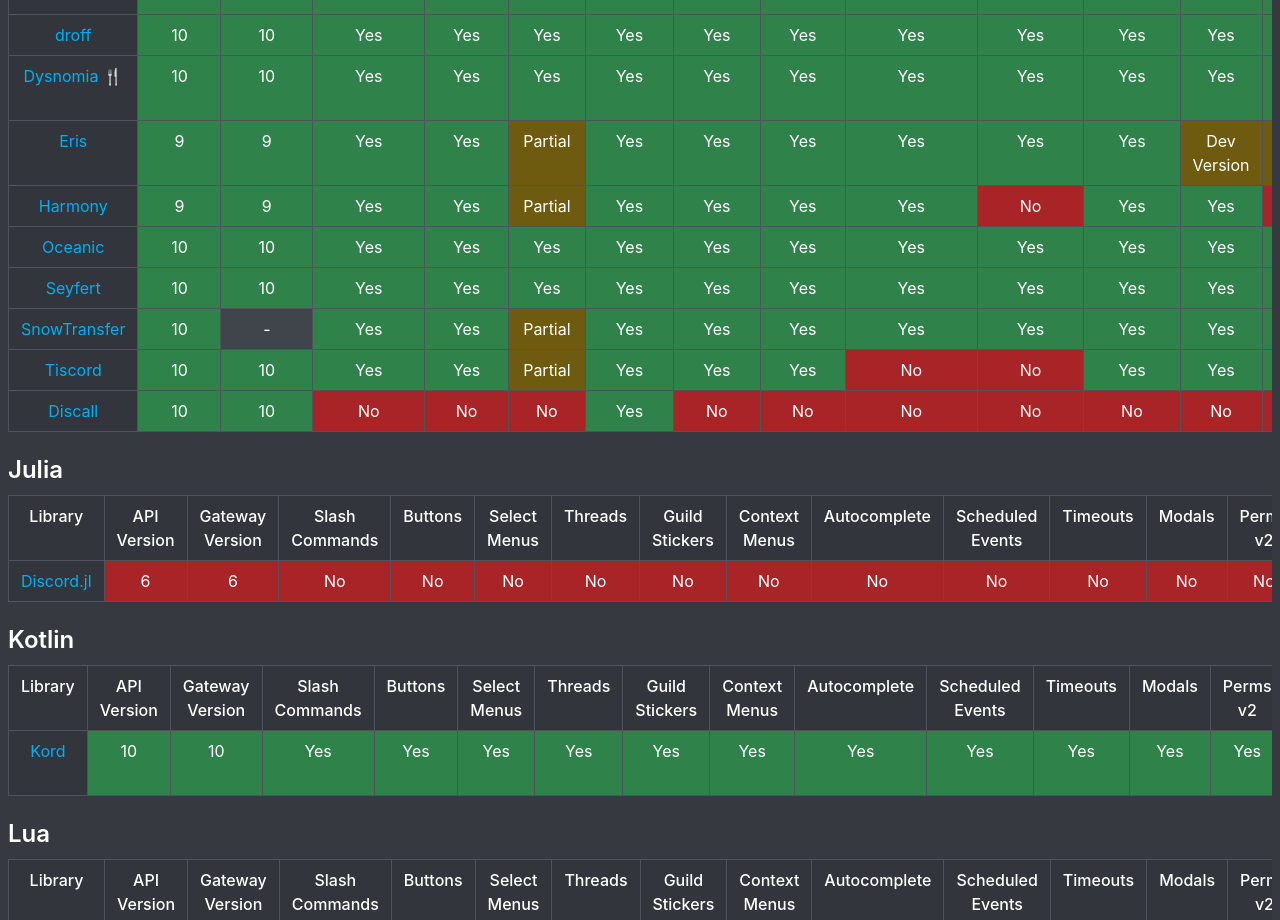
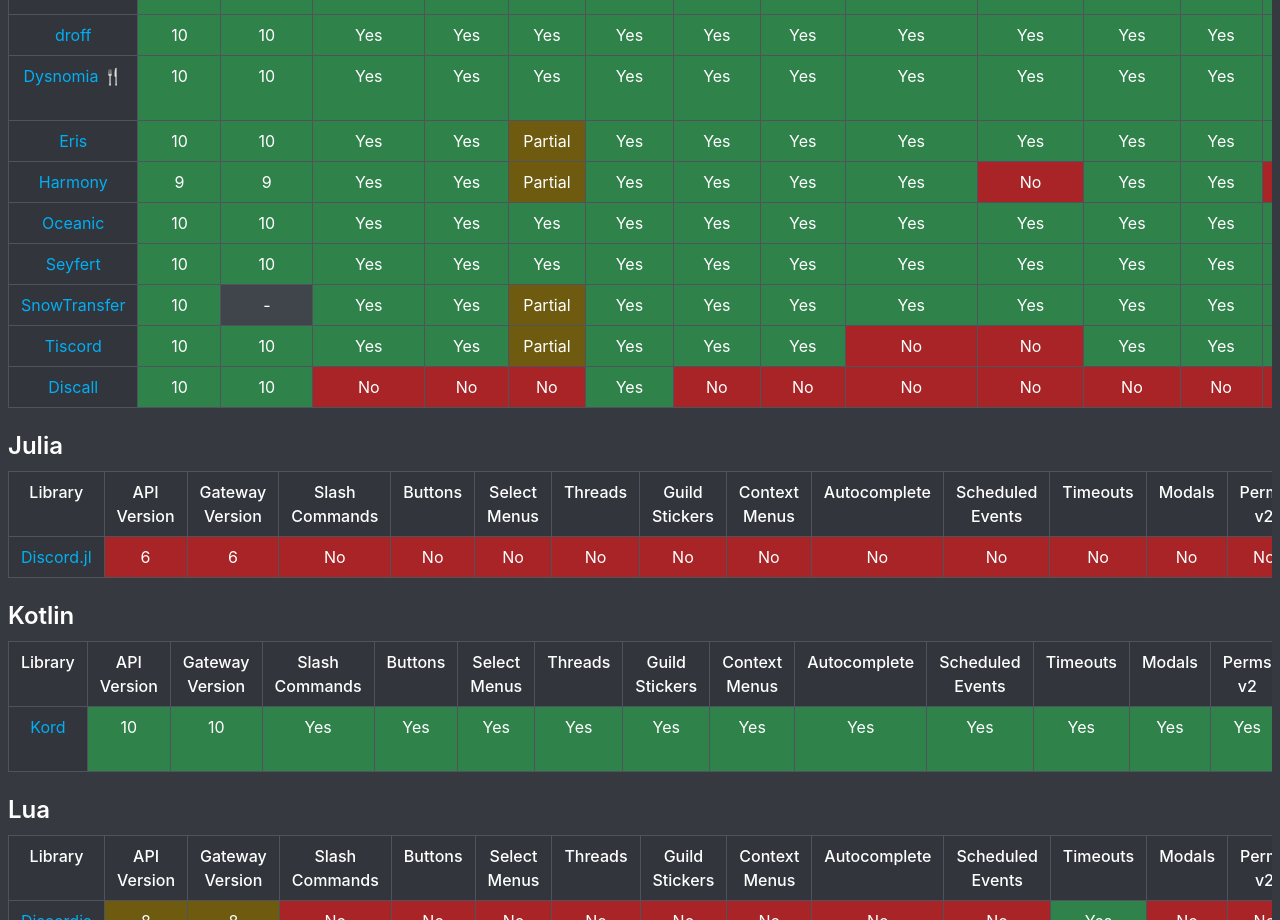
Before and after one commit to advaith1/libs, a Next.js app: page / in a window 1280 px wide. Shown: the part 3360-4280 px from the top of the page. Built offline with nearby package versions, Linux system fonts and the light colour scheme.

Commit message:
Update eris (JS) (#284)
https://github.com/abalabahaha/eris/releases/tag/0.18.0

```diff
--- a/libs.ts
+++ b/libs.ts
@@ -1011,29 +1011,26 @@
 		name: 'Eris',
 		url: 'https://github.com/abalabahaha/eris',
 		language: 'JavaScript',
-		apiVer: 9,
-		gwVer: 9,
-		slashCommands: 'Yes',
-		buttons: 'Yes',
-		selectMenus: 'Partial',
-		threads: 'Yes',
-		guildStickers: 'Yes',
-		contextMenus: 'Yes',
-		autocomplete: 'Yes',
-		scheduledEvents: 'Yes',
-		timeouts: 'Yes',
-		modals: 'Dev Version',
-		permsv2: 'Dev Version',
-		automod: 'Dev Version',
-		localization: 'No',
-		forums: 'No',
-		monetization: 'No',
-		userApps: 'No',
-		polls: 'Dev Version',
-		forwarding: {
-			text: 'Has a PR',
-			url: 'https://github.com/abalabahaha/eris/pull/1520'
-		},
+		apiVer: 10,
+		gwVer: 10,
+		slashCommands: 'Yes',
+		buttons: 'Yes',
+		selectMenus: 'Partial',
+		threads: 'Yes',
+		guildStickers: 'Yes',
+		contextMenus: 'Yes',
+		autocomplete: 'Yes',
+		scheduledEvents: 'Yes',
+		timeouts: 'Yes',
+		modals: 'Yes',
+		permsv2: 'Yes',
+		automod: 'Yes',
+		localization: 'Yes',
+		forums: 'Yes',
+		monetization: 'No',
+		userApps: 'No',
+		polls: 'Yes',
+		forwarding: 'Yes',
 		appEmoji: 'No'
 	},
 	{
```
